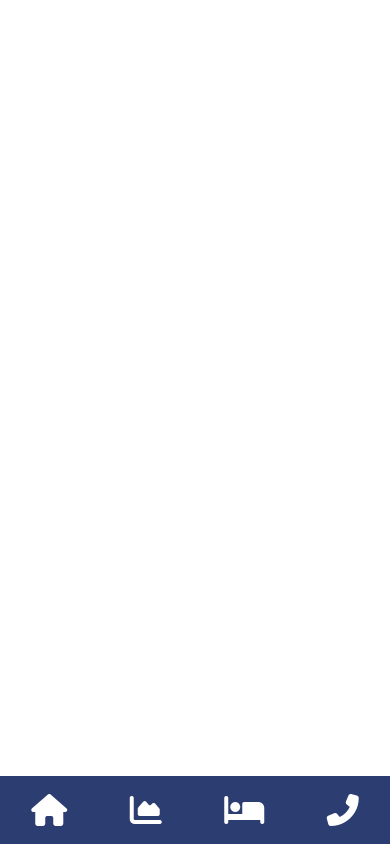
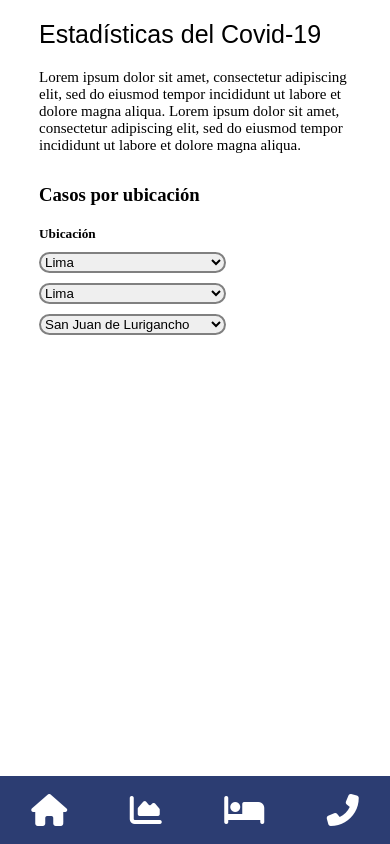
Before and after one commit to kateincoding/open-covid-Peru, a React (Create React App) app: page /statistics in a window 390 px wide. Built offline with nearby package versions, Linux system fonts and the light colour scheme.

Commit message:
Se agregó información en la página de estadísticas

```diff
--- a/src/App.css
+++ b/src/App.css
@@ -38,6 +38,9 @@
   box-sizing: border-box;
 }
 
+.container {
+  padding: 0px 10%;
+}
 @media (max-width: 768px) {
   li {
     list-style-type: none;
@@ -47,14 +50,14 @@
     text-decoration: none;
   }
 
-  nav {
+  /* nav {
     display: flex;
     justify-content: space-around;
     height: 10vh;
     align-items: center;
     font-family: var(--font-family);
     background-color: var(--primary-dark);
-  }
+  } */
   nav .logo {
     font-size: var(--h5);
     color: white;
@@ -74,8 +77,9 @@
     height: 8vh;
     align-items: center;
     background-color: var(--primary-dark);
-    position: relative;
-    top: 92vh;
+    position: absolute;
+    bottom: 0;
+    width: 100%;
   }
 
   .downbar-icon {
@@ -87,4 +91,52 @@
   .downbar-icon:hover {
     cursor: pointer;
   }
+
+  /********************/
+  /* Statistics Title */
+  /********************/
+
+  .title_container {
+    margin: 20px auto;
+  }
+
+  .title_container nav {
+    display: flex;
+    justify-content: left;
+    font-size: var(--h5);
+    margin: 20px 0;
+    font-family: var(--font-family);
+  }
+
+  .title_container p {
+    font-family: var(--font-family2);
+    font-size: var(--subtitle-2);
+  }
+
+  /************/
+  /* Selector */
+  /************/
+
+  .selector_container h3 {
+    margin: 30px auto 20px 0px;
+  }
+
+  .selector_container .provincia,
+  .selector_container .departamento,
+  .selector_container .distrito {
+    margin: 10px 0px;
+    width: 100%;
+  }
+
+  .selector_container div select,
+  .selector_container div select,
+  .selector_container div select {
+    width: 60%;
+    border: 2px solid gray;
+    border-radius: 20px;
+    line-height: 40px;
+  }
+  /* .background {
+    background-image: url(./title_bg.svg);
+  } */
 }
--- /dev/null
+++ b/src/components/selector/selector.js
@@ -0,0 +1,42 @@
+import React from "react";
+
+
+function Selector(){
+  return (
+    <div className="selector_container">
+      <h3>
+        <strong>Casos por ubicación</strong>
+      </h3>
+      <h5>Ubicación</h5>
+
+      <div className="provincia">
+        <select name="Provincia">
+          <option value="Lima">Lima</option>
+          <option value="Arequipa">Arequipa</option>
+          <option value="Iquitos">Iquitos</option>
+        </select>
+      </div>
+
+      <div className="departamento">
+        <select name="Departamento">
+          <option value="Lima">Lima</option>
+          <option value="Cañete">Cañete</option>
+          <option value="Cerro_azul">Cerro Azul</option>
+        </select>
+      </div>
+
+      <div className="distrito">
+        <select name="Distrito">
+          <option value="Lima">San Juan de Lurigancho</option>
+          <option value="Arequipa">San Martín de Porres</option>
+          <option value="Iquitos">La Molina</option>
+          <option value="Iquitos">Cercado</option>
+          <option value="Iquitos">Jesús María</option>
+        </select>
+      </div>
+  </div>
+  );
+}
+
+
+export default Selector;
--- /dev/null
+++ b/src/components/stat_title/stat_title.js
@@ -0,0 +1,16 @@
+import React from "react";
+
+
+function Title(){
+  return (
+    <div className="title_container">
+      <nav>Estadísticas del Covid-19</nav>
+
+      <p>Lorem ipsum dolor sit amet, consectetur adipiscing elit, sed do eiusmod tempor incididunt ut labore et dolore magna aliqua. Lorem ipsum dolor sit amet, consectetur adipiscing elit, sed do eiusmod tempor incididunt ut labore et dolore magna aliqua.
+      </p>
+  </div>
+  );
+}
+
+
+export default Title;
--- a/src/pages/statistics/statistics.jsx
+++ b/src/pages/statistics/statistics.jsx
@@ -1,9 +1,16 @@
 import React from 'react';
 import DownBar from "../../components/downbar/downbar";
+import Title from "../../components/stat_title/stat_title";
+import Selector from "../../components/selector/selector";
 
 function Statistics(){
   return (
-    <div>
+    <div className>
+      <div className="container">
+        <Title/>
+        <Selector/>
+      </div>
+
       <DownBar/>
     </div>
   );
```
Also changed, not shown: src/title_bg.svg (added).
